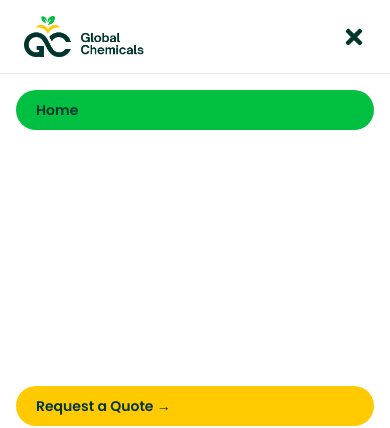
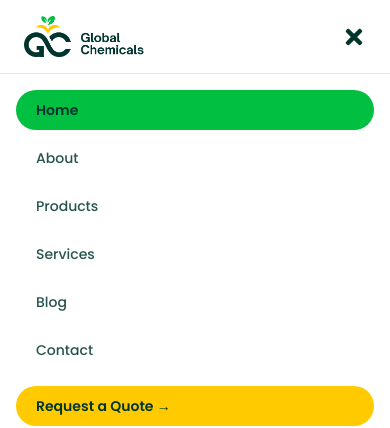
Before and after one commit to nexusbrandsmw/global-chemicals, a Next.js app: page / in a window 390 px wide. Both pictures are taken after a click on the button "Toggle menu". Shown: the top 428 px of the page. Built offline with nearby package versions, Linux system fonts and the light colour scheme.

Commit message:
Mobile Navbar fully fixed

```diff
--- a/components/Navbar.tsx
+++ b/components/Navbar.tsx
@@ -98,7 +98,7 @@ export default function Navbar() {
                     className={`block rounded-full px-5 py-2.5 text-sm text-primary font-medium transition ${
                       isActive(link.href)
                         ? "bg-primary text-secondary font-semibold"
-                        : "text-white/85 hover:bg-white/10"
+                        : "text-secondary/85 hover:bg-white/10"
                     }`}
                   >
                     {link.label}
```
